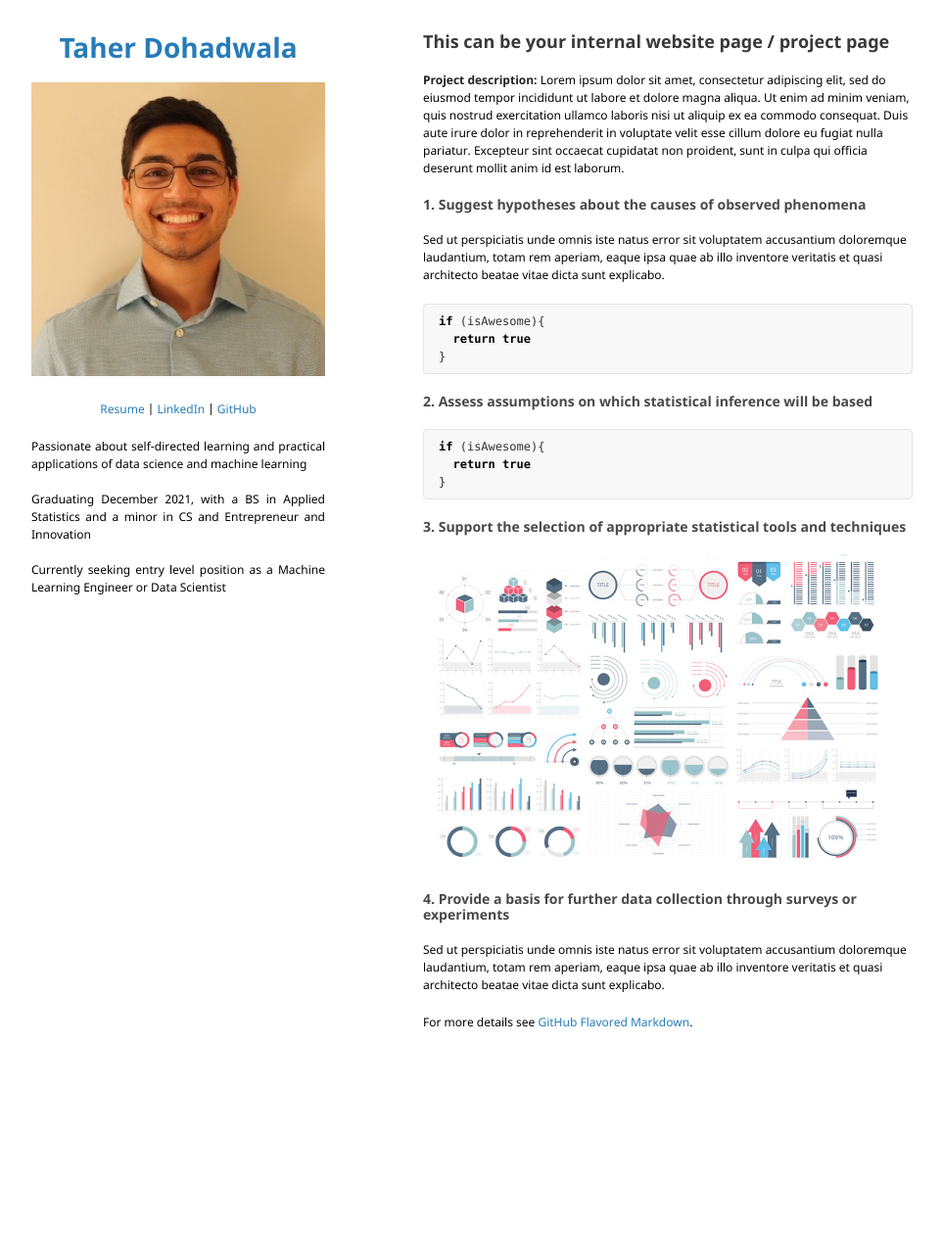
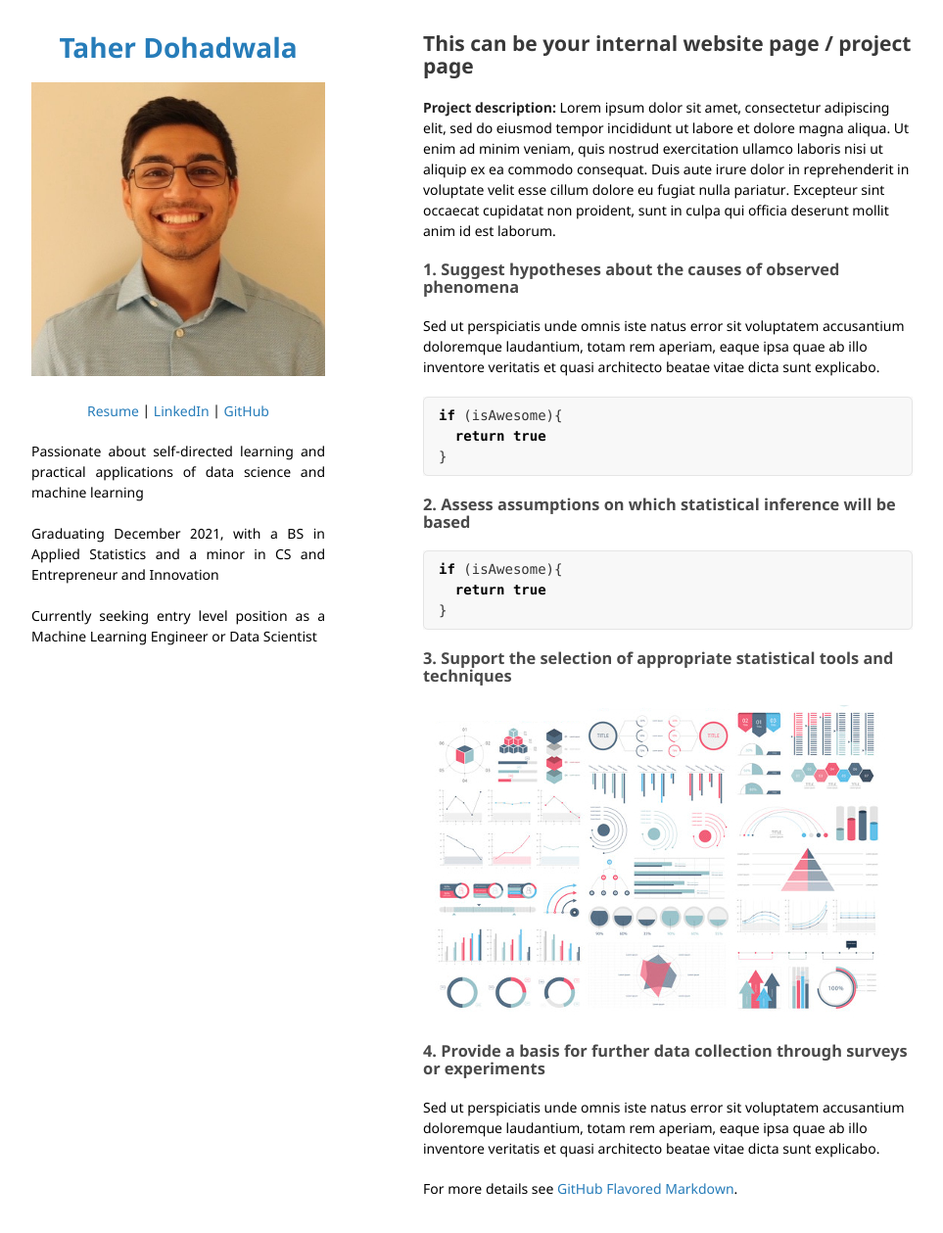
Before and after one commit to Taher-Dohadwala/Taher-Dohadwala.github.io, a Jekyll site: the page built from sample_page.md, in a window 1280 px wide and 1294 px high. Shown: the top 1259 px of the window at 98% size, without its empty margins (158-1121 px from the left). Built offline with Jekyll 4.4.1, drawn with Linux system fonts in a browser that asks for light colours; our own code applies the rules of GitHub Pages for plain Markdown files.

Commit message:
Update jekyll-theme-minimal.scss

```diff
--- a/_sass/jekyll-theme-minimal.scss
+++ b/_sass/jekyll-theme-minimal.scss
@@ -4,9 +4,9 @@
 body {
   background-color: #fff;
   padding:25px;
-  font: 12px/1.5 "Noto Sans", "Helvetica Neue", Helvetica, Arial, sans-serif;
+  font: 14px/1.5 "Noto Sans", "Helvetica Neue", Helvetica, Arial, sans-serif;
   color:#000000;
-  font-weight:200;
+  font-weight:150;
 }
 
 h1, h2, h3, h4, h5, h6 {
```
